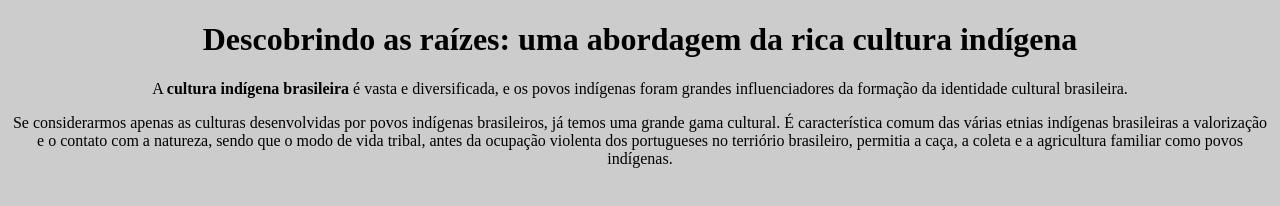
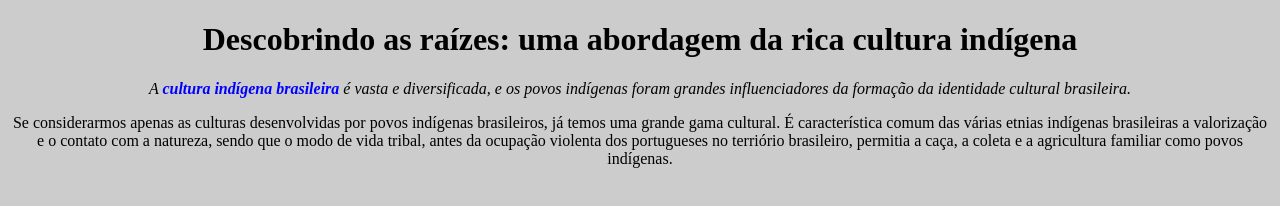
Before and after one commit to isabellamazul/barbearia-alura, a plain HTML site: page index.html in a window 1280 px wide. Drawn offline with Linux system fonts and the light colour scheme.

Commit message:
cor do negrito

```diff
--- a/index.html
+++ b/index.html
@@ -7,8 +7,8 @@
 <title>Descobrindo as raízes: uma abordagem da rica cultura indígena</title>
 <link rel="stylesheet" href="style.css">
 <h1>Descobrindo as raízes: uma abordagem da rica cultura indígena</h1>
-<p>A <strong>cultura indígena brasileira</strong> é vasta e diversificada, e os povos indígenas foram grandes
-    influenciadores da formação da identidade cultural brasileira.</p>
+<p><em>A <strong>cultura indígena brasileira</strong> é vasta e diversificada, e os povos indígenas foram grandes
+    influenciadores da formação da identidade cultural brasileira.</em></p>
     <p>Se considerarmos apenas as culturas desenvolvidas por povos indígenas brasileiros, já temos uma grande gama cultural. É característica comum das várias etnias indígenas brasileiras a valorização e o contato com a natureza, sendo que o modo de vida tribal, antes da ocupação violenta dos portugueses no terriório brasileiro, permitia a caça, a coleta e a agricultura familiar como povos indígenas.</p>
 </body>
 </html>
--- a/style.css
+++ b/style.css
@@ -2,3 +2,7 @@ body {
     text-align: center;
     background: #ccc ;
 }
+
+strong {
+    color:blue
+}
```
